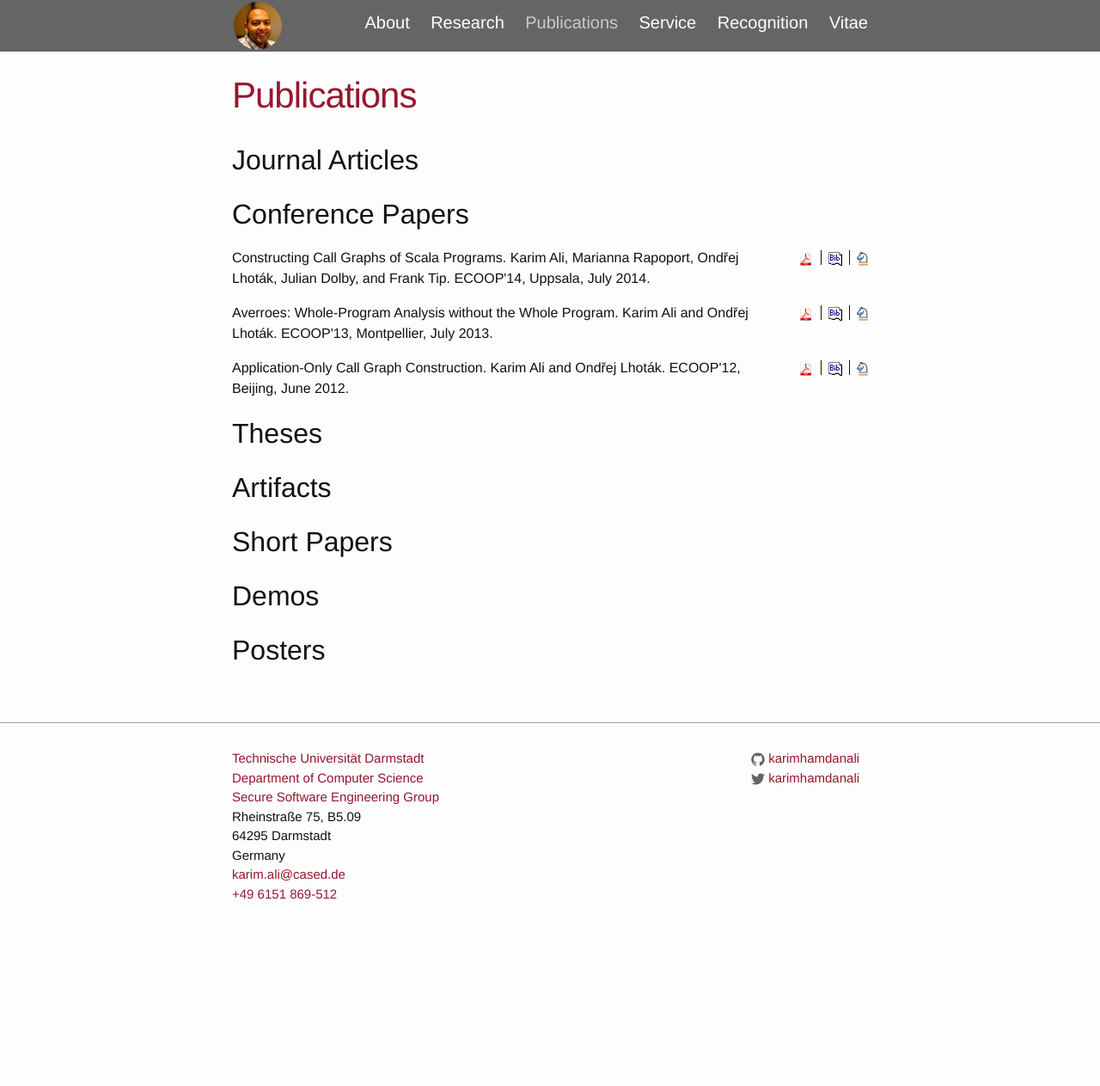
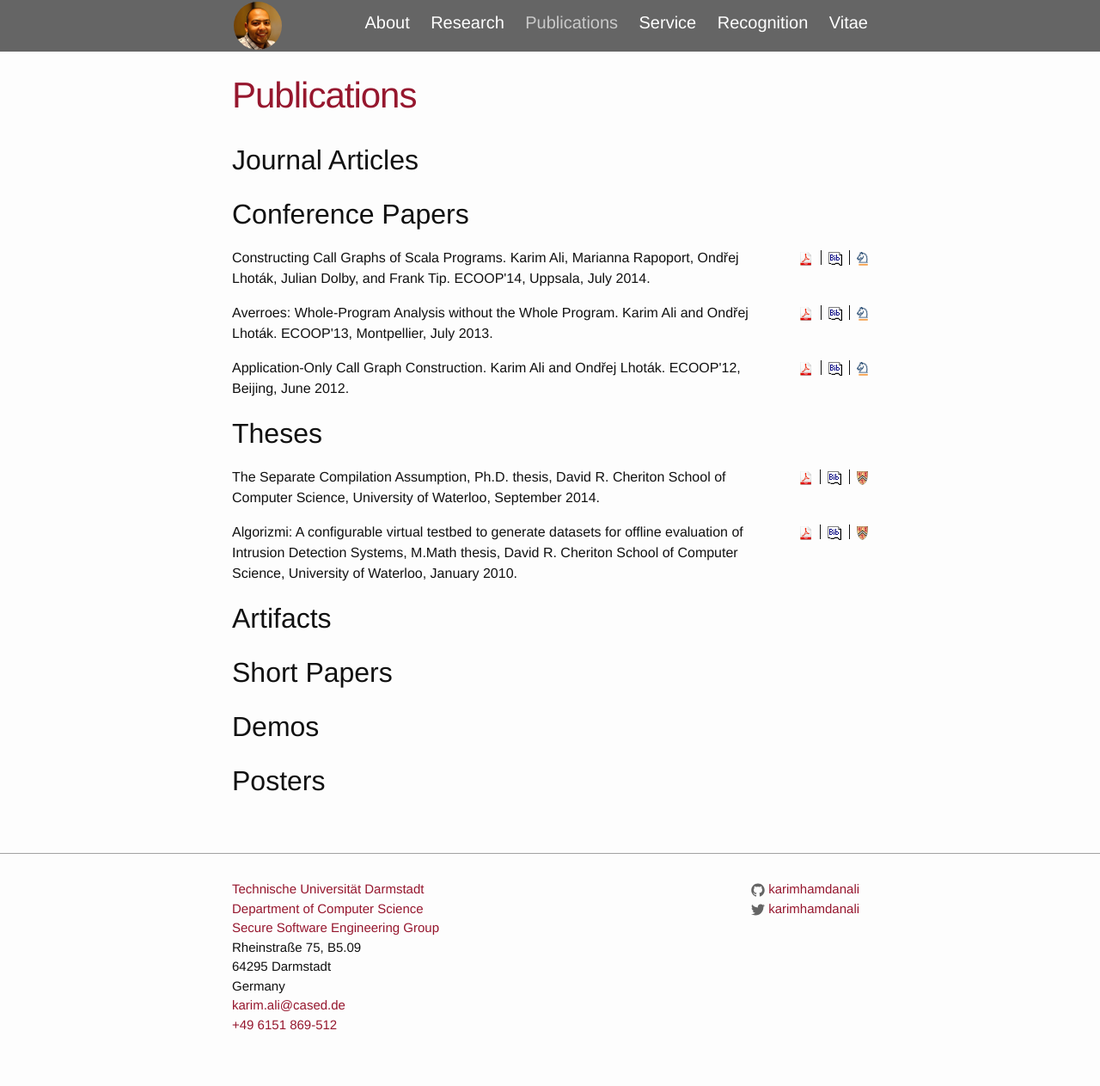
Before and after one commit to karimhamdanali/karimhamdanali.github.io, a Jekyll site: the page built from nav/publications.html, in a window 1280 px wide. Shown: the whole page at 86% size. Built offline with Jekyll 4.4.1, drawn with Linux system fonts in a browser that asks for light colours; before the commit the page ends 1111 px from its top, so only the background shows below that.

Commit message:
theses are also ported!

```diff
--- /dev/null
+++ b/_includes/thesis/Ali10.html
@@ -0,0 +1,16 @@
+<div class="publication">
+	<div class="publication-title">
+		Algorizmi: A configurable virtual testbed to generate datasets for offline evaluation of Intrusion Detection Systems, M.Math thesis, David R. Cheriton School of Computer Science, University of Waterloo, January 2010.
+	</div>
+	<div class="publication-links">
+		<a class="pub-link" href="{{ "/resources/pubs/thesis/Ali10.pdf" | prepend: site.baseurl }}" target="_blank">
+			<img src="{{ "/resources/icons/pdf.png" | prepend: site.baseurl }}" title="PDF" alt="PDF" />
+		</a>
+		<a class="pub-link" href="{{ "/resources/pubs/thesis/Ali10.bib" | prepend: site.baseurl }}">
+			<img src="{{ "/resources/icons/bibtex.gif" | prepend: site.baseurl }}" title="BibTeX" alt="BibTeX" />
+		</a>
+		<a class="pub-link" href="http://hdl.handle.net/10012/4921" target="_blank">
+			<img src="{{ "/resources/icons/uw.png" | prepend: site.baseurl }}" title="&#64; UW" alt="&#64; UW" />
+		</a>
+	</div>
+</div>
--- /dev/null
+++ b/_includes/thesis/Ali14.html
@@ -0,0 +1,16 @@
+<div class="publication">
+	<div class="publication-title">
+		The Separate Compilation Assumption, Ph.D. thesis, David R. Cheriton School of Computer Science, University of Waterloo, September 2014.
+	</div>
+	<div class="publication-links">
+		<a class="pub-link" href="{{ "/resources/pubs/thesis/Ali14.pdf" | prepend: site.baseurl }}" target="_blank">
+			<img src="{{ "/resources/icons/pdf.png" | prepend: site.baseurl }}" title="PDF" alt="PDF" />
+		</a>
+		<a class="pub-link" href="{{ "/resources/pubs/thesis/Ali14.bib" | prepend: site.baseurl }}">
+			<img src="{{ "/resources/icons/bibtex.gif" | prepend: site.baseurl }}" title="BibTeX" alt="BibTeX" />
+		</a>
+		<a class="pub-link" href="http://hdl.handle.net/10012/8835" target="_blank">
+			<img src="{{ "/resources/icons/uw.png" | prepend: site.baseurl }}" title="&#64; UW" alt="&#64; UW" />
+		</a>
+	</div>
+</div>
--- a/nav/publications.html
+++ b/nav/publications.html
@@ -14,9 +14,9 @@ weight: 3
 {% include conf/ecoop/AliL13.html %}
 {% include conf/ecoop/AliL12.html %}
 
-
 <h2>Theses</h2>
-
+{% include thesis/Ali14.html %}
+{% include thesis/Ali10.html %}
 
 
 <h2>Artifacts</h2>
--- /dev/null
+++ b/resources/pubs/thesis/Ali10.bib
@@ -0,0 +1,6 @@
+@mastersthesis{Ali10ALG,
+  author    = {Karim Ali},
+  title     = {Algorizmi: A configurable virtual testbed to generate datasets for offline evaluation of Intrusion Detection Systems},
+  year      = {2010},
+  school	={University of Waterloo}
+}
--- /dev/null
+++ b/resources/pubs/thesis/Ali14.bib
@@ -0,0 +1,6 @@
+@phdthesis{Ali14SCA,
+  author    = {Karim Ali},
+  title     = {The Separate Compilation Assumption},
+  year      = {2014},
+  school	={University of Waterloo}
+}
```
Also changed, not shown: 2 other files.
